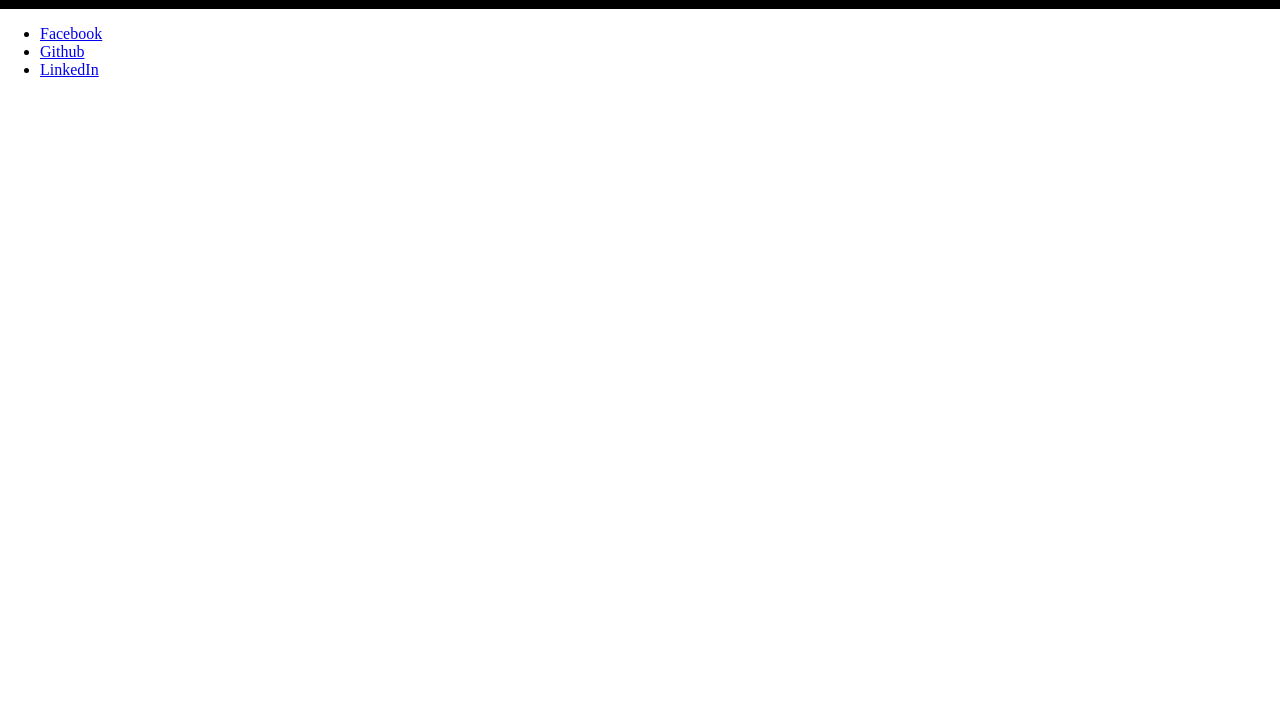
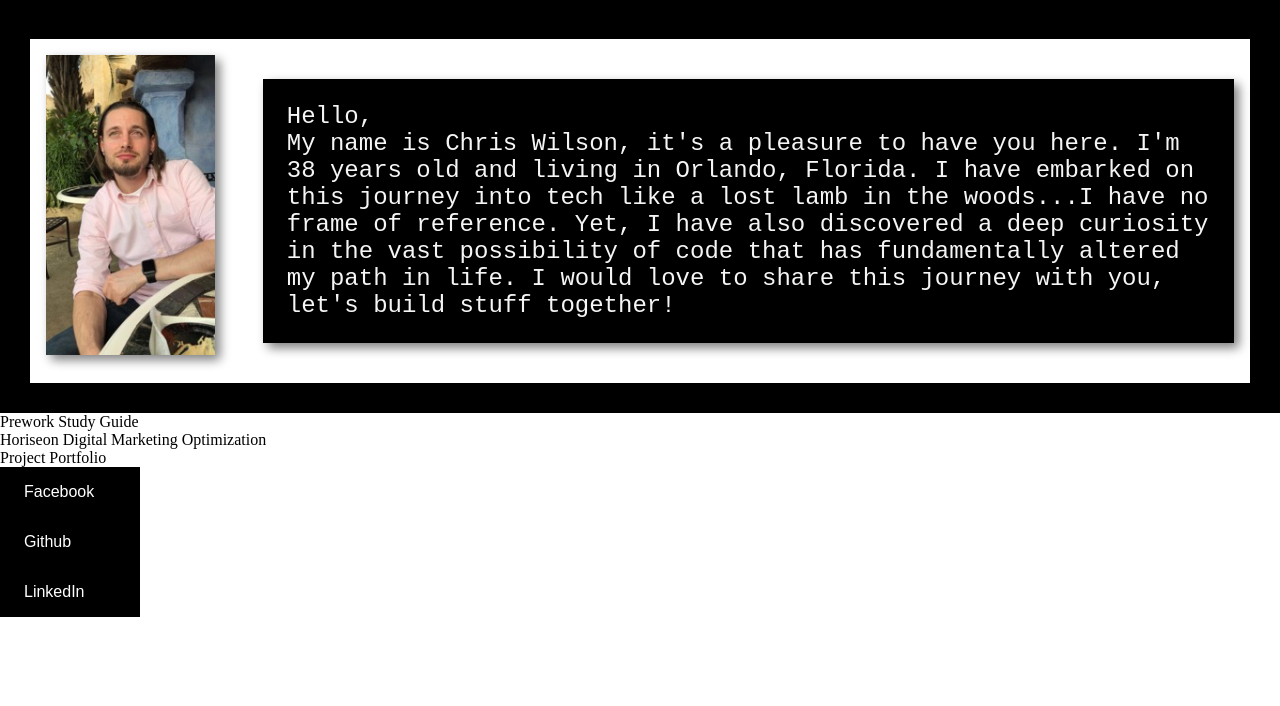
Before and after one commit to Cwilson84/project-portfolio, a plain HTML site: page index.html in a window 1280 px wide. Shown: the part 94-800 px from the top of the page. Drawn offline with Linux system fonts and the light colour scheme.

Commit message:
fair amount of progress

```diff
--- a/index.html
+++ b/index.html
@@ -9,21 +9,43 @@
 </head>
 
 <body>
-
+    <!--Navagation bar-->
     <nav class="navbar">
         <div class="name-header">Christopher Wilson</div>
         <div class="flexbar">
             <ul>
-                <li><a href="#">Home</a></li>
+                <li><a href="#">About</a></li>
                 <li><a href="#">Projects</a></li>
-                <li><a href="#">About</a></li>
                 <li><a href="#">Contact</a></li>
             </ul>
         </div>
     </nav>
-
-    <header></header>
-
+    <!--About Section begin-->
+    <div class="img-box">
+        <img src="IMG_1713 Small.jpeg" alt="Funny looking man in a pink shirt">
+        <p class="about-face"><!--<span class="psuedo-code">&lt;header&nbsp;</span>
+        <span class="psuedo-class">class=</span>
+        <span class="psuedo-class-code">"intro-hello"</span><span class="psuedo-code">&gt;</span>
+        Hello There
+        <span class="psuedo-code">&lt;/header&gt;</span><-->
+        Hello, <br>
+        My name is Chris Wilson, it's a pleasure to have you here. I'm 38 years old and living in Orlando, Florida.  I have embarked on this journey into tech like a lost lamb in the woods...I have no frame of reference.  Yet, I have also discovered a deep curiosity in the vast possibility of code that has fundamentally altered my path in life.  I would love to share this journey with you, let's build stuff together!
+         </p>
+    </div>
+    <!--About Section end-->
+    <!--Projects Section begin-->
+    <section class="project-flex-container">
+        <div class="project-flex-boxes">
+            <div class="project-box-1">Prework Study Guide<br>
+            </div>
+            <div class="project-box-2">Horiseon Digital Marketing Optimization<br>
+            </div>
+            <div class="project-box-3">Project Portfolio<br>
+            </div>
+        </div>
+    </section>
+    <!--Projects Section end-->
+    <div class="page-break">
     <div class="social-bar">
         <ul>
             <li class="social-1"><a href="#">Facebook</a></li>
@@ -31,6 +53,7 @@
             <li class="social-3"><a href="#">LinkedIn</a></li>
         </ul>
     </div>
+</div>
     <footer></footer>
 
     <script src="script.js"></script>
--- a/style.css
+++ b/style.css
@@ -18,7 +18,7 @@ body {
 }
 
 .name-header {
-    font-family: fantasy;
+    font-family: 'Franklin Gothic Medium';
     font-size: 3em;
     font-weight: bold;
     margin: 0.5em;
@@ -49,6 +49,7 @@ body {
     font-size: 1.1em;
     text-shadow: 5px 5px 10px black;
     background-color: whitesmoke;
+    color: grey;
 }
 
 @media (max-width: 822px) {
@@ -73,9 +74,96 @@ body {
      .flexbar li a {
         padding: .5em 1em;
      }
+}
 
-     /*.flexbar:active {
-        display: flex;
-     */
+.img-box {
+    display: flex;
+    border: 30px solid;
+    flex-direction: row;
+    justify-content: center;
+    padding: 1em;
+}
+
+img {
+    box-shadow: 5px 5px 10px grey;
+    max-height: 300px;
+    max-width: 320px;
+}
+
+.about-face {
+    display: flex;
+    justify-content: flex-start;
+    box-shadow: 5px 5px 10px grey;
+    padding: 1em;
+    background-color: black;
+    margin-left: 2em;
+    color: whitesmoke;
+    font-family: 'Courier New', Courier, monospace;
+    font-size: 1.5em;
+}
+
+/*
+.psuedo-code {
+    color: blue;
 
 }
+
+.psuedo-class {
+    color: lightskyblue;
+
+}
+
+.psuedo-class-code {
+    color: orange;
+
+}*/
+
+.page-break {
+    width: 140px;
+    display: flex;
+    flex-direction: column;
+    justify-content: center;
+    align-items: flex-start;
+    background-color: black;
+    color: white;
+    height: 100%;
+}
+
+.social-bar ul {
+    margin: 0;
+    padding: 0;
+    display: flex;
+    flex-direction: column;
+    list-style-type: none;
+    font-family: fantasy;
+    color: white;
+}
+
+.social-bar li {
+    list-style: none;
+}
+
+.social-bar a {
+    text-decoration: none;
+    color: white;
+    padding: 1em;
+    display: block;
+    margin-left: .5em;
+}
+
+.social-bar a:hover {
+    font-size: 1.1em;
+    text-shadow: 5px 5px 10px black;
+    background-color: whitesmoke;
+    color: grey;
+}
+
+.project-flex-container {
+    display: flex;
+}
+
+.project-flex-boxes {
+    display: flex;
+    flex-direction: column;
+    flex-wrap: wrap;
+}
```
Also changed, not shown: IMG_1713 Small.jpeg (added), 1 other file.
